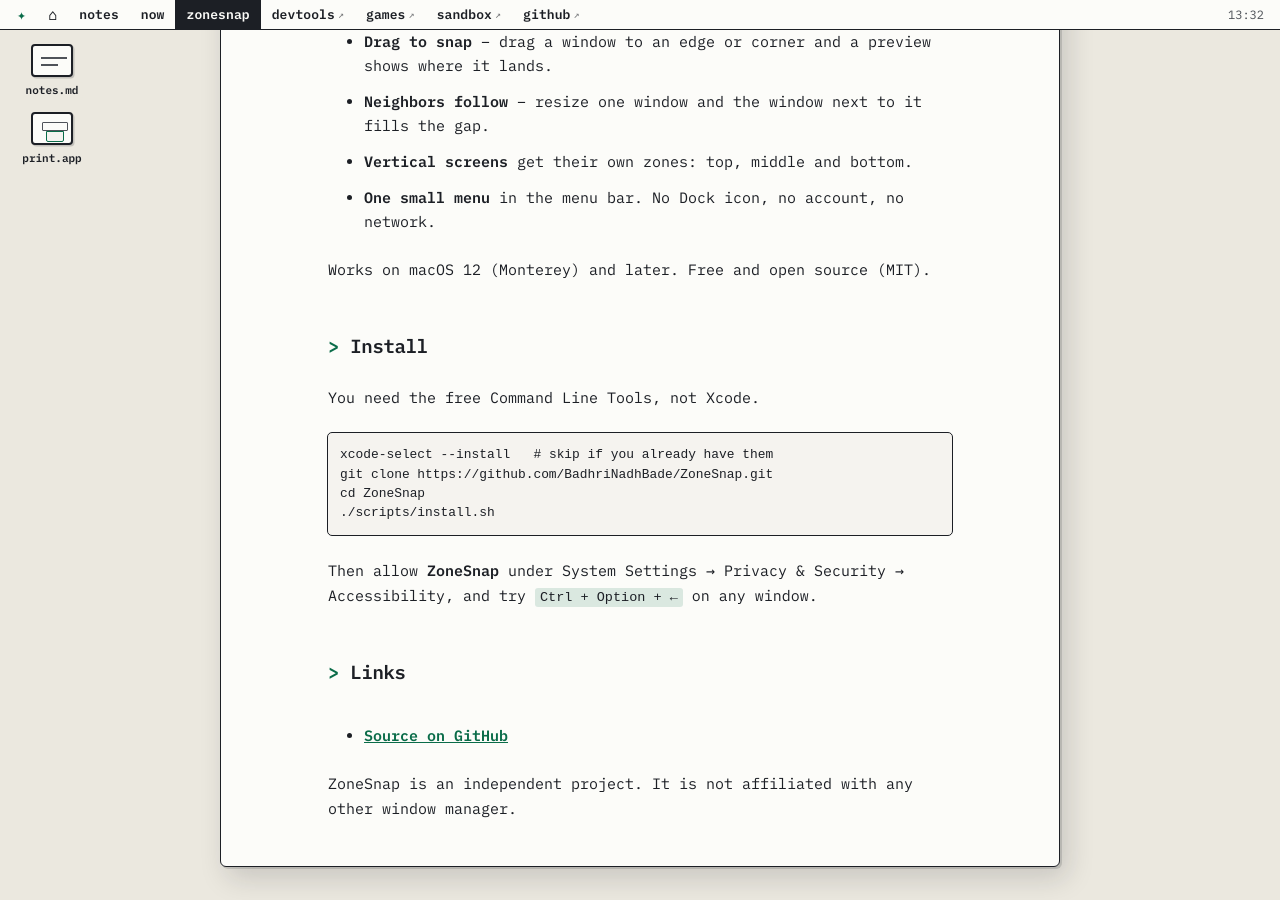
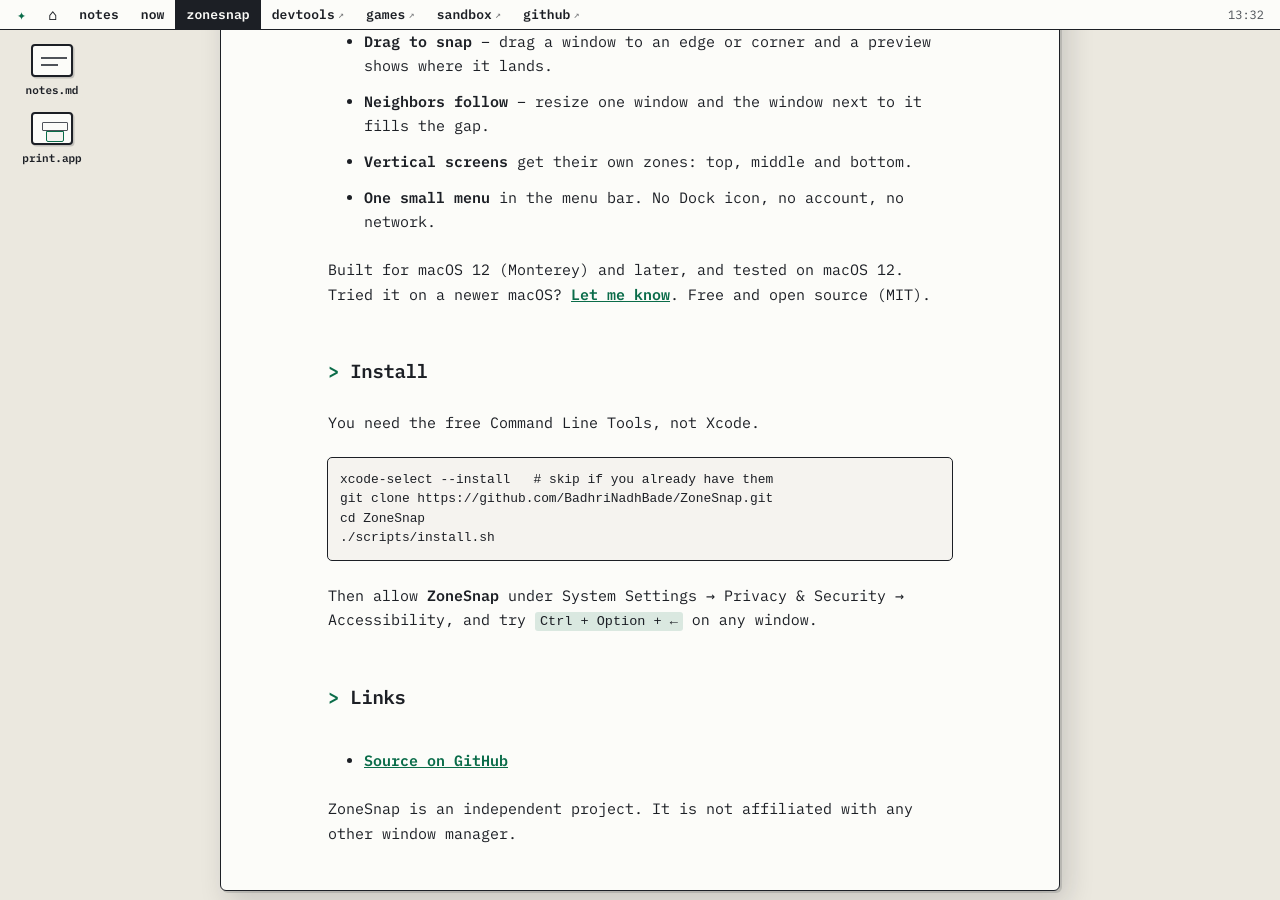
Before and after one commit to BadhriNadhBade/badhrinadh.com, a Jekyll site: the page built from _pages/zonesnap.md, in a window 1280 px wide and 900 px high, scrolled down 566 px. Built offline with Jekyll 4.4.1, drawn with Linux system fonts in a browser that asks for light colours; Markdown is read by kramdown in place of the engine named in the settings.

Commit message:
ZoneSnap page: clarify macOS support

```diff
--- a/_pages/zonesnap.md
+++ b/_pages/zonesnap.md
@@ -16,7 +16,7 @@ Snap windows into place with a keyboard shortcut or by dragging to a screen edge
 - **Vertical screens** get their own zones: top, middle and bottom.
 - **One small menu** in the menu bar. No Dock icon, no account, no network.
 
-Works on macOS 12 (Monterey) and later. Free and open source (MIT).
+Built for macOS 12 (Monterey) and later, and tested on macOS 12. Tried it on a newer macOS? [Let me know](https://github.com/BadhriNadhBade/ZoneSnap/issues). Free and open source (MIT).
 
 ## Install
 
```
